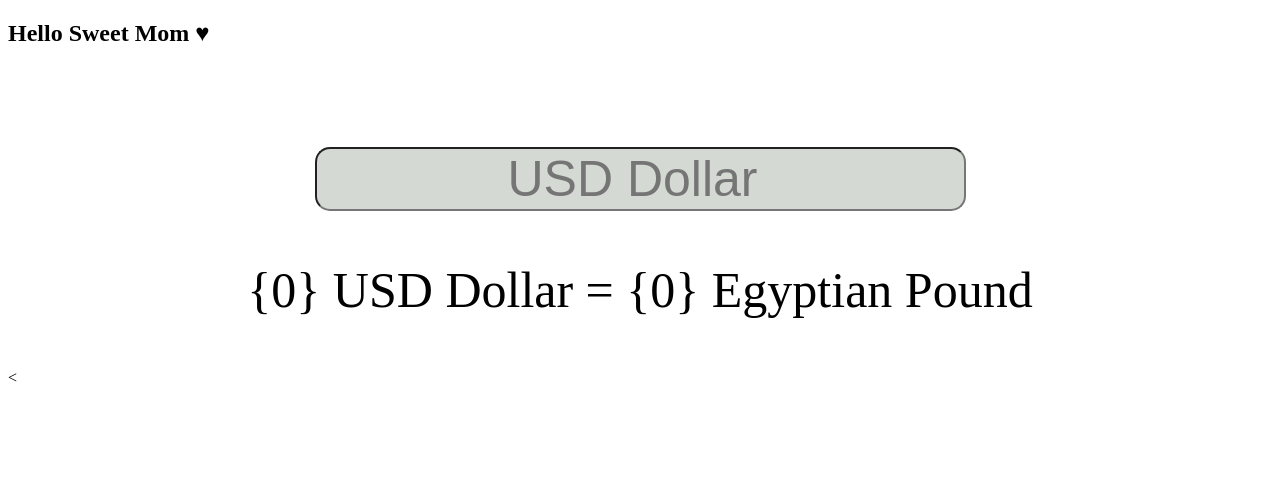
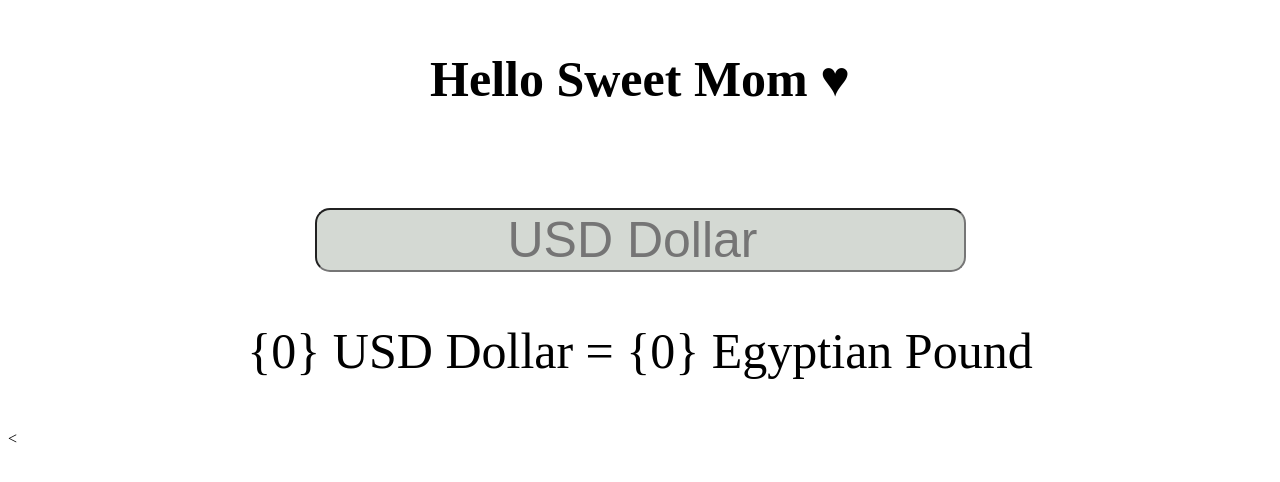
Before and after one commit to mariamtantawy768-stack/trsa, a plain HTML site: page docs/index.html in a window 1280 px wide. Drawn offline with Linux system fonts and the light colour scheme.

Commit message:
Update main.css

```diff
--- a/docs/main.css
+++ b/docs/main.css
@@ -1,4 +1,4 @@
-form , input {
+form , input ,h2 {
     text-align: center;
     margin: 50px;
     font-size: 50px;
```
